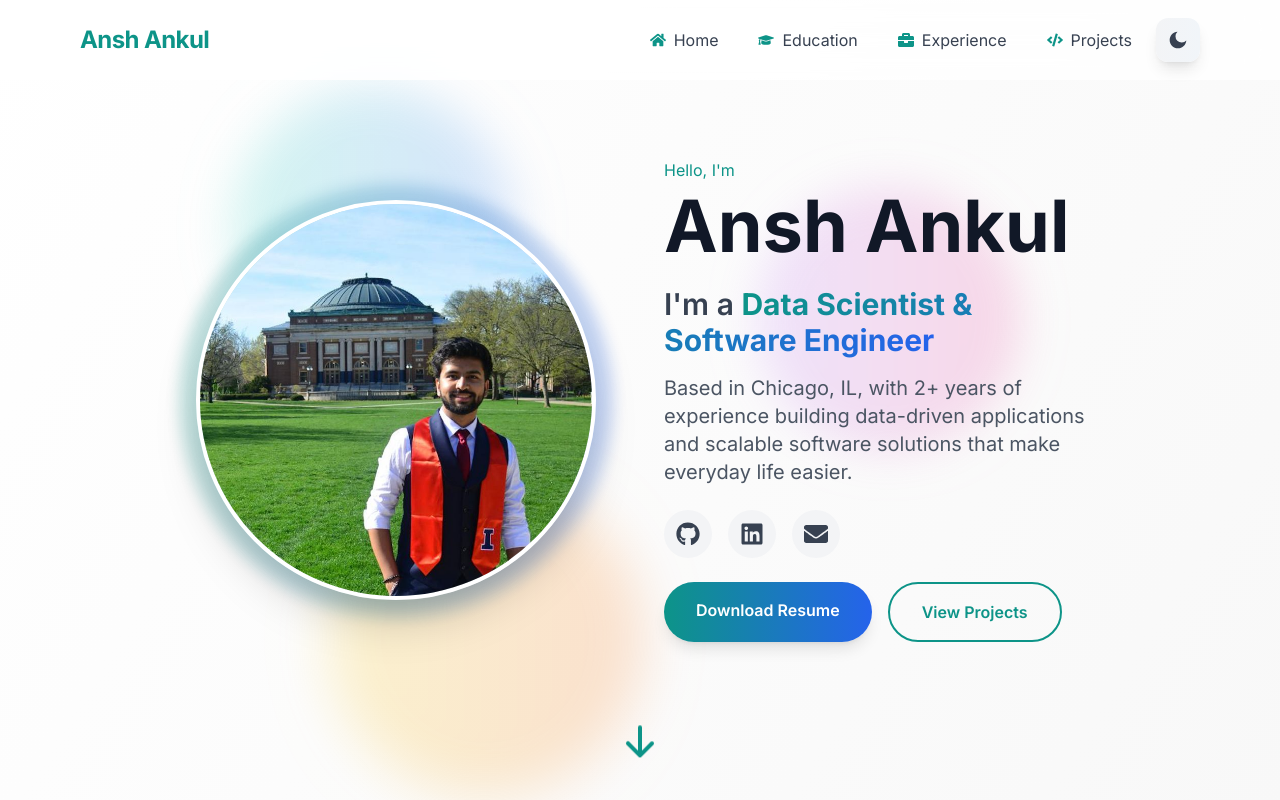
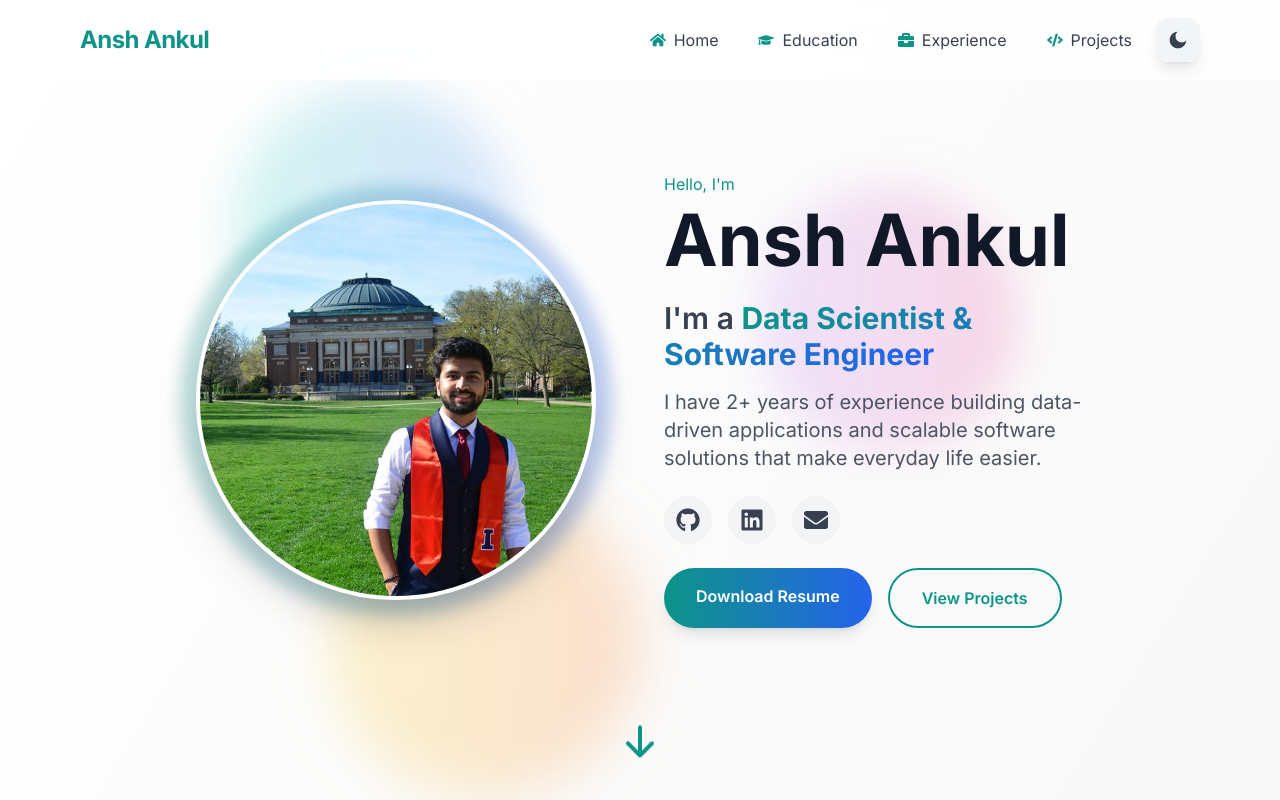
Before and after one commit to ansh-ankul/personal, a Next.js app: page / in a window 1280 px wide. Shown: the top 800 px of the page. Built offline with nearby package versions, Linux system fonts and the light colour scheme.

Commit message:
chicago update

```diff
--- a/components/HeroSection.tsx
+++ b/components/HeroSection.tsx
@@ -61,7 +61,7 @@ const HeroSection = () => {
                   </span>
                 </h2>
                 <p className="text-lg lg:text-xl text-gray-600 dark:text-gray-400 leading-relaxed">
-                  Based in Chicago, IL, with 2+ years of experience building data-driven applications
+                  I have 2+ years of experience building data-driven applications
                   and scalable software solutions that make everyday life easier.
                 </p>
               </div>
```
